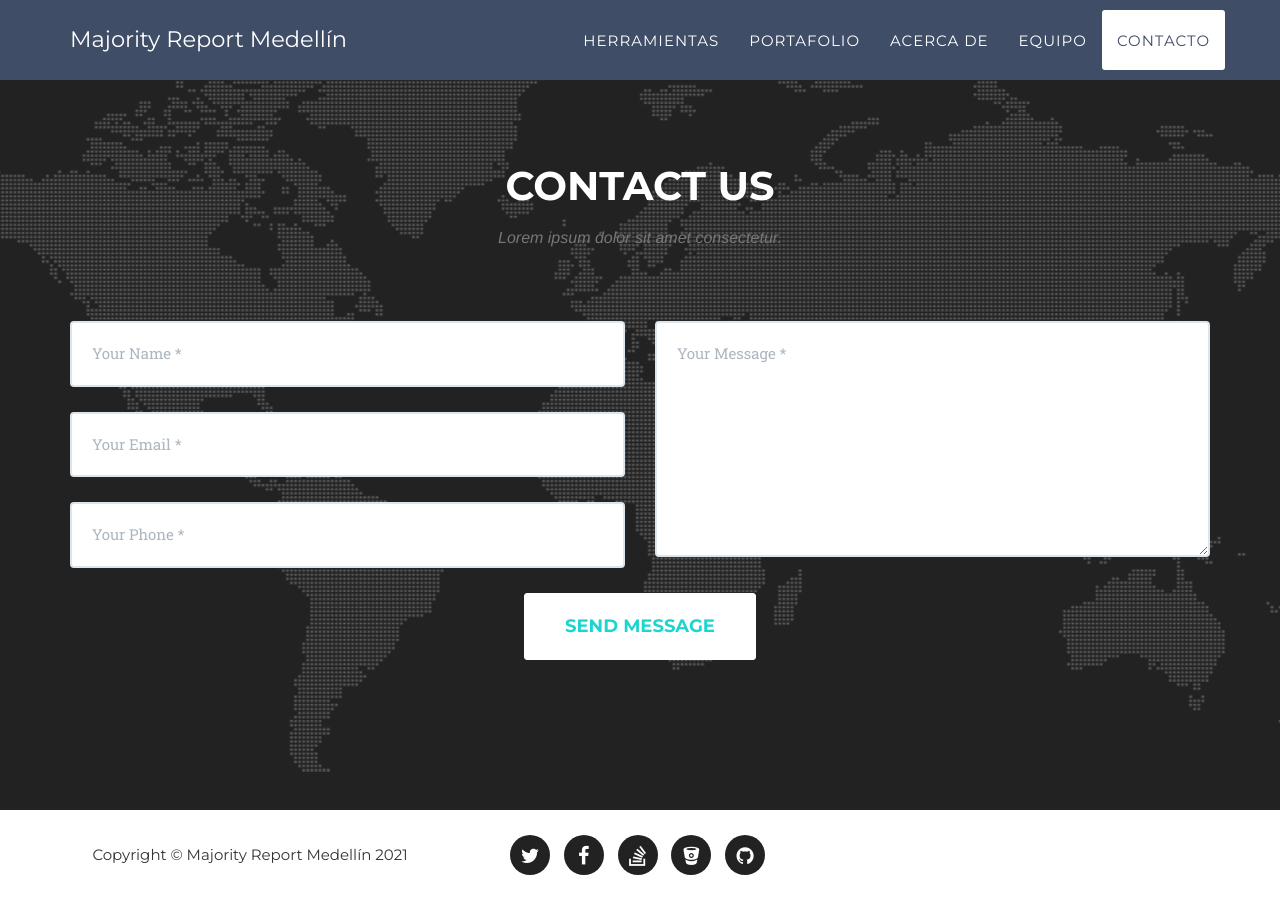
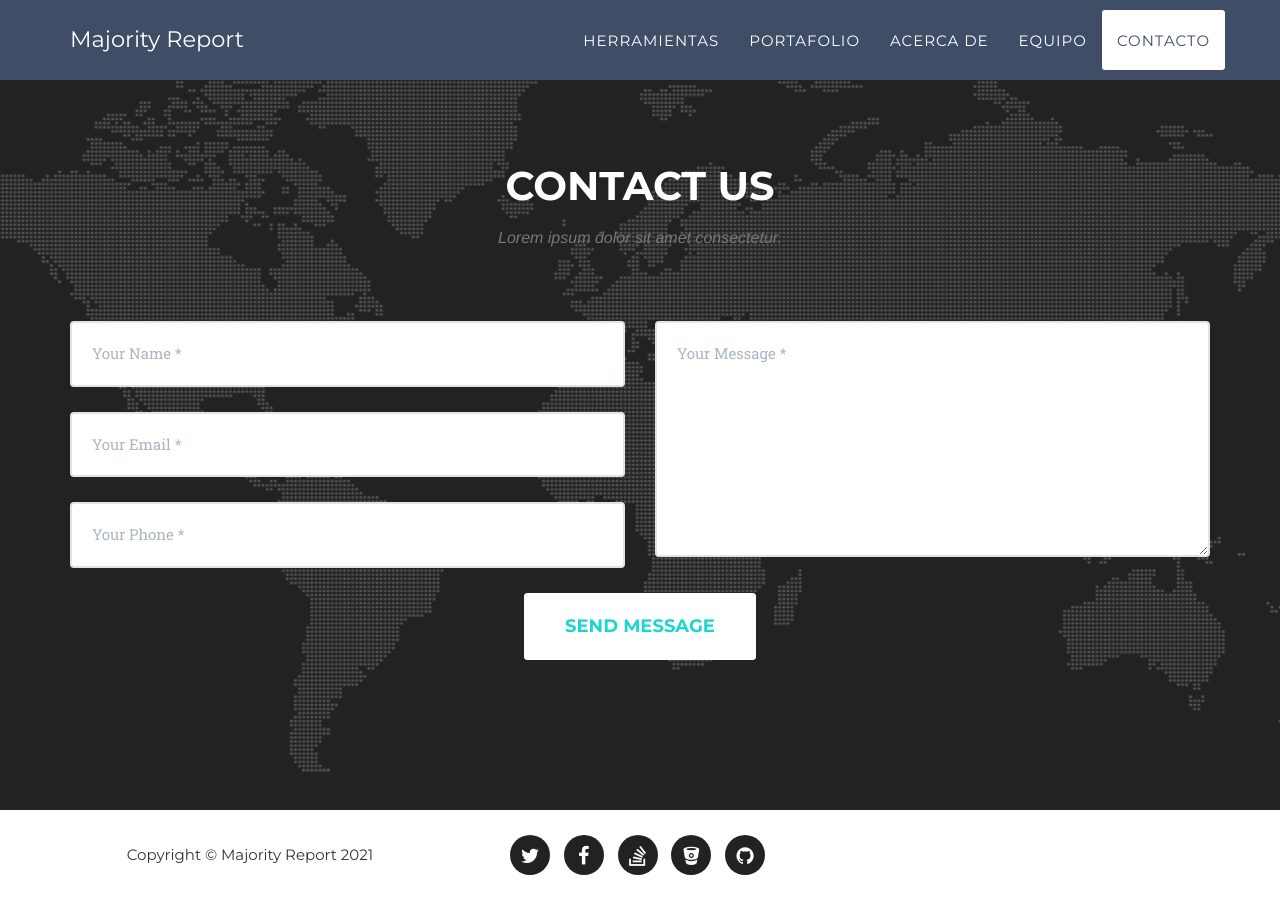
Before and after one commit to sebastiandevops/majority_report, a Jekyll site: the page built from index.html, in a window 1280 px wide and 900 px high, scrolled down 5831 px. Built offline with Jekyll 4.4.1, drawn with Linux system fonts in a browser that asks for light colours; some web fonts are replaced; some of the changed lines change nothing that is shown.

Commit message:
c_config.yml update

```diff
--- a/_config.yml
+++ b/_config.yml
@@ -2,8 +2,8 @@ url: "https://sebasvalencia726.github.io/majority_report/"
 baseurl: "https://sebasvalencia726.github.io/majority_report/"
 
 # Site settings
-title: Majority Report Medellín
-email: your-email@domain.com
+title: Majority Report
+email: sebasvalencia726@gmail.com
 description: "Write an awesome description for your new site here. You can edit this line in _config.yml. It will appear in your document head meta (for Google search results) and in your feed.xml site description."
 
 
```
